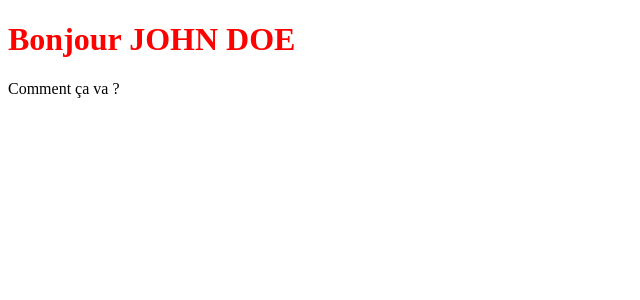
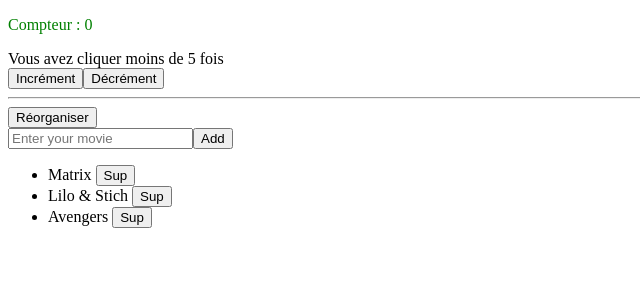
Before and after one commit to RovaFitia/tuto-vue, a Vue app: page / in a window 1280 px wide. Shown: the top 300 px of the page, without its empty margins (0-640 px from the left). Built offline with nearby package versions, Linux system fonts and the light colour scheme.

Commit message:
Add new concept of Vue js

```diff
--- a/src/App.vue
+++ b/src/App.vue
@@ -1,17 +1,71 @@
 <!-- Gére les templates HTML (modèle) -->
 <template>
-    <h1>Bonjour {{ firstName.toUpperCase() }}</h1>
-    <p>Comment ça va ?</p>
+    <p :id="`count-${count}`" :style="{color : count >= 5 ? 'red' : 'green'}" :class="{active: count > 5 }" >Compteur : {{ count }}</p>
+    <div v-if="count >= 5">Vous avez cliquer plus de 5 fois</div>
+    <div v-else>Vous avez cliquer moins de 5 fois</div>
+    <button @click="increment">Incrément</button>
+    <button @click="decrement">Décrément</button>
+
+    <!-- Boucle avec Vue -->
+    <hr/>
+    <button @click="sortMovies">Réorganiser</button>
+
+    <form action="" @submit.prevent="addMovie">
+        <input type="text" placeholder="Enter your movie" v-model="movieName">
+        <button>Add</button>
+    </form>
+    <ul>
+        <li v-for="movie in movies" :key="movie">
+            {{ movie }} <button @click="deleteMovie(movie)">Sup</button>
+        </li>
+    </ul>
+
 </template>
 
 <!-- Gère les Javascript -->
 <script setup>
-    const firstName = "John Doe"
+import { ref } from 'vue';
+
+const count = ref(0)
+
+const increment = ()=> {
+    count.value ++
+}
+
+const decrement = ()=> {
+    count.value --
+}
+
+// Tableau :
+const movies = ref([
+    'Matrix',
+    'Lilo & Stich',
+    'Avengers'
+])
+
+const deleteMovie = (movie) => {
+    movies.value = movies.value.filter(m => m !== movie)
+}
+
+const sortMovies = () => {
+    // movies.value = movies.value.sort()
+    movies.value.sort((a,b) => a > b ? 1 : -1)
+}
+
+// Submit :
+const movieName = ref('')
+
+const addMovie = () => {
+    movies.value.push(movieName.value)
+    // vider le champ :
+    movieName.value = ""
+}
+
 </script>
 
 <!-- Gère les css -->
 <style>
-    h1 {
-        color: red;
+    .active {
+        font-size: 1.5rem;
     }
 </style>
```
